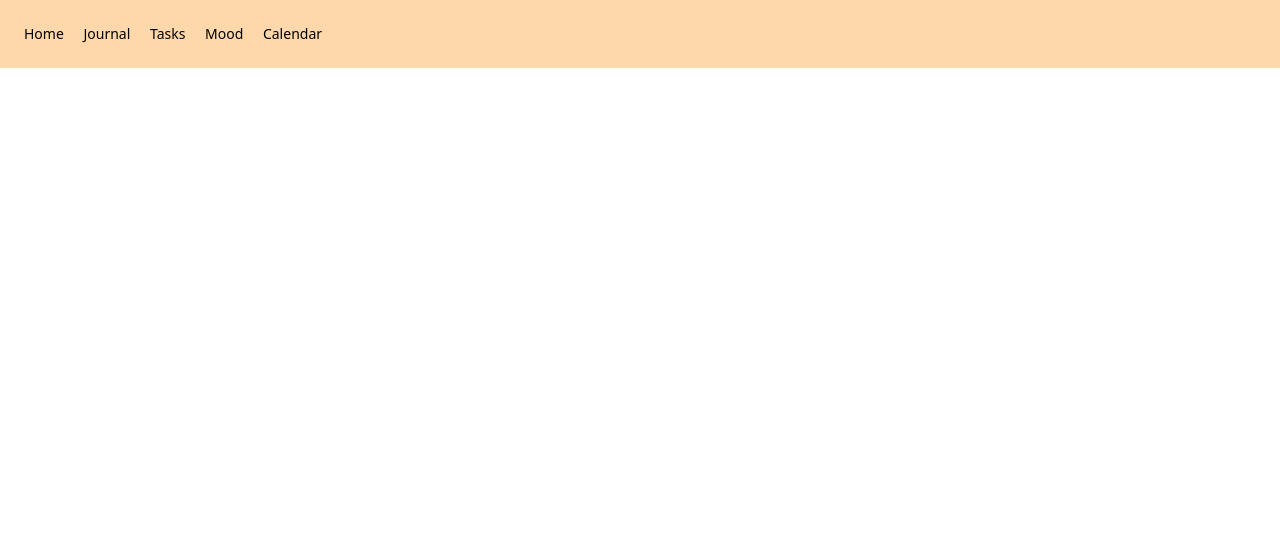
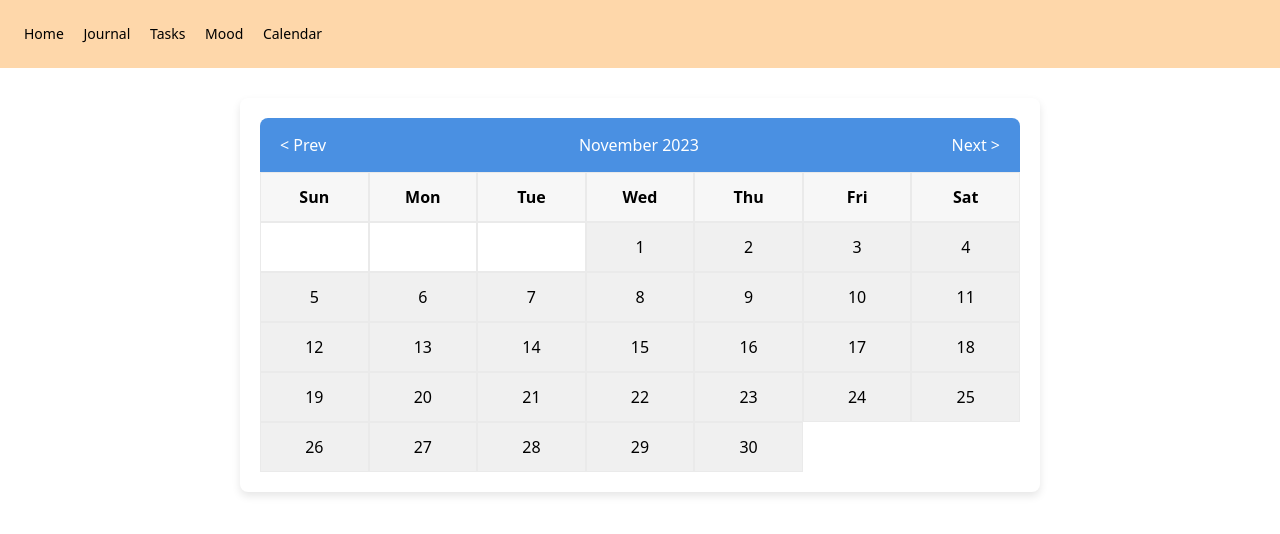
Before and after one commit to spirow73/Care-Bear, a SvelteKit app in the folder care-bear/: page /calendar in a window 1280 px wide. Shown: the top 534 px of the page. Built offline with nearby package versions, Linux system fonts and the light colour scheme.

Commit message:
calendar has months implemented

```diff
--- /dev/null
+++ b/care-bear/src/components/Calendar.svelte
@@ -0,0 +1,205 @@
+<script>
+    import { onMount } from 'svelte';
+
+    let currentDate;
+    let selectedDate;
+    let daysInMonth = [];
+    let blankDays = [];
+
+    onMount(() => {
+        currentDate = new Date();
+        selectedDate = new Date();
+        updateCalendar();
+    });
+
+    function changeMonth(monthChange) {
+        selectedDate = new Date(
+            selectedDate.getFullYear(),
+            selectedDate.getMonth() + monthChange,
+            1
+        );
+        updateCalendar();
+    }
+
+    function updateCalendar() {
+        const firstDayOfMonth = new Date(selectedDate.getFullYear(), selectedDate.getMonth(), 1).getDay();
+        const numDays = new Date(selectedDate.getFullYear(), selectedDate.getMonth() + 1, 0).getDate();
+
+        blankDays = Array(firstDayOfMonth).fill(null);
+        daysInMonth = Array.from({ length: numDays }, (_, i) => i + 1);
+    }
+
+    let events = {};  // Object to store events
+    let showEventModal = false;
+    let newEventDate, newEventName = '', newEventTime = '';
+
+    function openEventModal(day) {
+        showEventModal = true;
+        newEventDate = new Date(selectedDate.getFullYear(), selectedDate.getMonth(), day);
+    }
+
+    function saveEvent() {
+    if (!newEventName || !newEventTime) {
+        alert("Please enter both event name and time.");
+        return;
+    }
+    const dateString = newEventDate.toISOString().split('T')[0];
+    if (!events[dateString]) {
+        events[dateString] = [];
+    }
+    events[dateString].push({ name: newEventName, time: newEventTime });
+
+    // Use Svelte's update method here to ensure reactivity
+    events = Object.assign({}, events);
+
+    newEventName = '';
+    newEventTime = '';
+    showEventModal = false;
+}
+
+function displayEvents(dateString) {
+    console.log("Displaying events for:", dateString);
+    return events[dateString]?.map(event => `${event.name} at ${event.time}`).join(', ') || '';
+}
+
+
+</script>
+
+<style>
+    /* Your existing styles */
+
+    .days, .weekdays {
+        display: grid;
+        grid-template-columns: repeat(7, 1fr); /* 7 columns for 7 days of the week */
+        text-align: center;
+    }
+
+    .day, .weekdays div {
+        padding: 10px;
+        min-height: 50px; /* Adjust as needed */
+    }
+
+    .day {
+        background-color: #f0f0f0;
+    }
+
+    .empty {
+        background-color: transparent;
+    }
+
+       .container {
+        max-width: 800px;
+        margin: 30px auto;
+        padding: 20px;
+        background-color: white;
+        box-shadow: 0 4px 8px rgba(0, 0, 0, 0.1);
+        border-radius: 8px;
+    }
+
+    .calendar-header {
+        display: flex;
+        justify-content: space-between;
+        align-items: center;
+        padding: 10px;
+        background-color: #4a90e2;
+        color: white;
+        border-top-left-radius: 8px;
+        border-top-right-radius: 8px;
+    }
+
+    .calendar-header button {
+        background: none;
+        border: none;
+        color: white;
+        cursor: pointer;
+        font-size: 16px;
+        padding: 5px 10px;
+        border-radius: 4px;
+        transition: background-color 0.3s;
+    }
+
+    .calendar-header button:hover {
+        background-color: rgba(255, 255, 255, 0.2);
+    }
+
+    .weekdays, .days {
+        display: grid;
+        grid-template-columns: repeat(7, 1fr);
+        text-align: center;
+    }
+
+    .weekdays div, .day {
+        padding: 12px;
+        border: 1px solid #eaeaea;
+    }
+
+    .weekdays div {
+        background-color: #f7f7f7;
+        font-weight: bold;
+    }
+
+    .day {
+        background-color: #f0f0f0;
+        cursor: pointer;
+        transition: background-color 0.3s, transform 0.3s;
+    }
+
+    .day:hover {
+        background-color: #e0e0e0;
+        transform: translateY(-2px);
+    }
+
+    .empty {
+        background-color: transparent;
+    }
+
+    .selected {
+        background-color: #4a90e2;
+        color: white;
+        font-weight: bold;
+    }
+</style>
+
+<div class="container">
+    <div class="calendar-header">
+        <button on:click={() => changeMonth(-1)}>&lt; Prev</button>
+        <span id="month-year">
+            {selectedDate ? `${selectedDate.toLocaleString('default', { month: 'long' })} ${selectedDate.getFullYear()}` : 'Loading...'}
+        </span>
+        <button on:click={() => changeMonth(1)}>Next &gt;</button>
+    </div>
+
+    <div class="weekdays">
+        <div>Sun</div>
+        <div>Mon</div>
+        <div>Tue</div>
+        <div>Wed</div>
+        <div>Thu</div>
+        <div>Fri</div>
+        <div>Sat</div>
+    </div>
+
+    <div class="days">
+        {#each blankDays as _, i}
+            <div class="day empty"></div>
+        {/each}
+        {#each daysInMonth as day}
+            <div class="day" on:click={() => openEventModal(day)}>
+                {day}
+                <div class="events">
+                    {displayEvents(new Date(selectedDate.getFullYear(), selectedDate.getMonth(), day).toISOString().split('T')[0])}
+                </div>
+            </div>
+        {/each}
+    </div>
+
+    {#if showEventModal}
+        <div class="modal">
+            <h2>Add Event</h2>
+            <input type="text" placeholder="Event Name" bind:value={newEventName} />
+            <input type="time" bind:value={newEventTime} />
+            <button on:click={saveEvent}>Save Event</button>
+            <button on:click={() => showEventModal = false}>Cancel</button>
+        </div>
+    {/if}
+</div>
--- a/care-bear/src/routes/calendar/+page.svelte
+++ b/care-bear/src/routes/calendar/+page.svelte
@@ -0,0 +1,5 @@
+<script>
+    import Calendar from '../../components/Calendar.svelte';
+</script>
+
+<Calendar />
--- a/care-bear/src/routes/calender/+page.svelte
+++ /dev/null
@@ -1,118 +0,0 @@
-<!DOCTYPE html>
-<html lang="en">
-<head>
-    <meta charset="UTF-8">
-    <meta name="viewport" content="width=device-width, initial-scale=1.0">
-    <title>Four-Week Calendar</title>
-    <style>
-        body {
-            font-family: Arial, sans-serif;
-            background-color: #f4f4f4;
-            color: #333;
-            margin: 0;
-            padding: 0;
-        }
-
-        .container {
-            max-width: 800px;
-            margin: 20px auto;
-            padding: 20px;
-            background-color: white;
-            box-shadow: 0 0 10px rgba(0, 0, 0, 0.1);
-        }
-
-        .calendar-header {
-            display: flex;
-            justify-content: space-between;
-            align-items: center;
-            padding: 10px;
-            background-color: #4a90e2;
-            color: white;
-        }
-
-        .calendar-header button {
-            background: none;
-            border: none;
-            color: white;
-            cursor: pointer;
-            font-size: 16px;
-        }
-
-        .weekdays {
-            display: flex;
-            background-color: #eee;
-            text-align: center;
-        }
-
-        .weekdays div {
-            flex: 1;
-            padding: 10px;
-            font-weight: bold;
-        }
-
-        .days {
-            display: flex;
-            flex-wrap: wrap;
-        }
-
-        .day {
-            width: calc(100% / 7);
-            padding: 15px;
-            border: 1px solid #ddd;
-            text-align: center;
-            min-height: 100px;
-            box-sizing: border-box;
-        }
-    </style>
-</head>
-<body>
-    <div class="container">
-        <div class="calendar-header">
-            <span id="month-year">Four Week Overview</span>
-        </div>
-        <div class="weekdays">
-            <div>Sun</div>
-            <div>Mon</div>
-            <div>Tue</div>
-            <div>Wed</div>
-            <div>Thu</div>
-            <div>Fri</div>
-            <div>Sat</div>
-        </div>
-        <div class="days">
-            <!-- Week 1 -->
-            <div class="day">1</div>
-            <div class="day">2</div>
-            <div class="day">3</div>
-            <div class="day">4</div>
-            <div class="day">5</div>
-            <div class="day">6</div>
-            <div class="day">7</div>
-            <!-- Week 2 -->
-            <div class="day">8</div>
-            <div class="day">9</div>
-            <div class="day">10</div>
-            <div class="day">11</div>
-            <div class="day">12</div>
-            <div class="day">13</div>
-            <div class="day">14</div>
-            <!-- Week 3 -->
-            <div class="day">15</div>
-            <div class="day">16</div>
-            <div class="day">17</div>
-            <div class="day">18</div>
-            <div class="day">19</div>
-            <div class="day">20</div>
-            <div class="day">21</div>
-            <!-- Week 4 -->
-            <div class="day">22</div>
-            <div class="day">23</div>
-            <div class="day">24</div>
-            <div class="day">25</div>
-            <div class="day">26</div>
-            <div class="day">27</div>
-            <div class="day">28</div>
-        </div>
-    </div>
-</body>
-</html>
```
